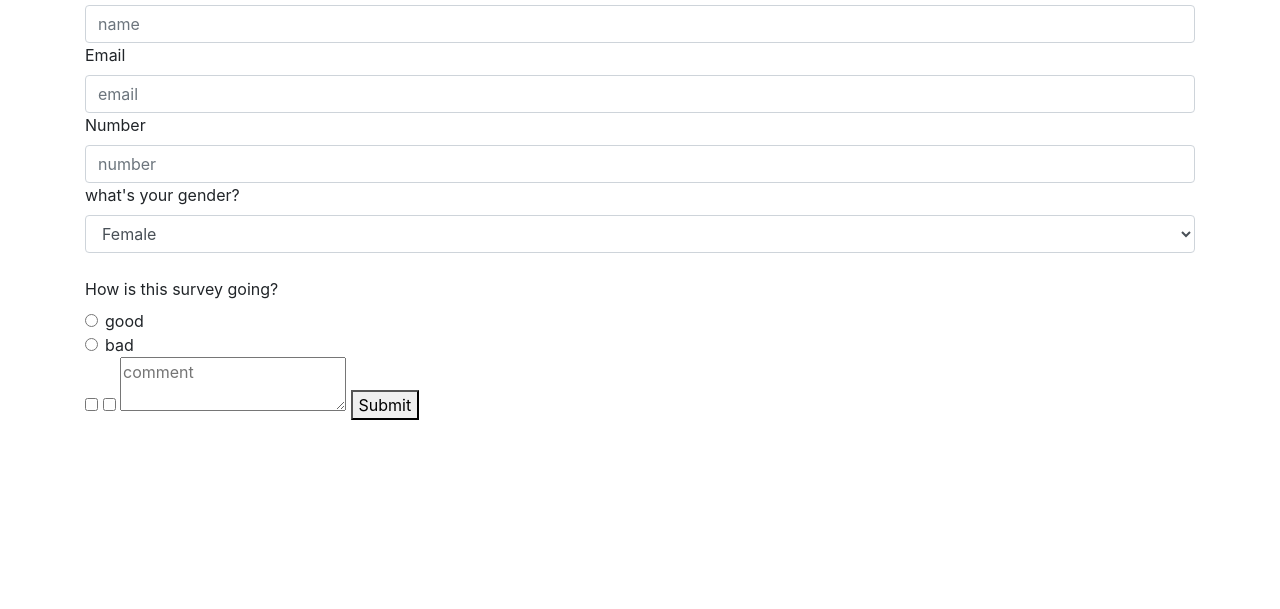
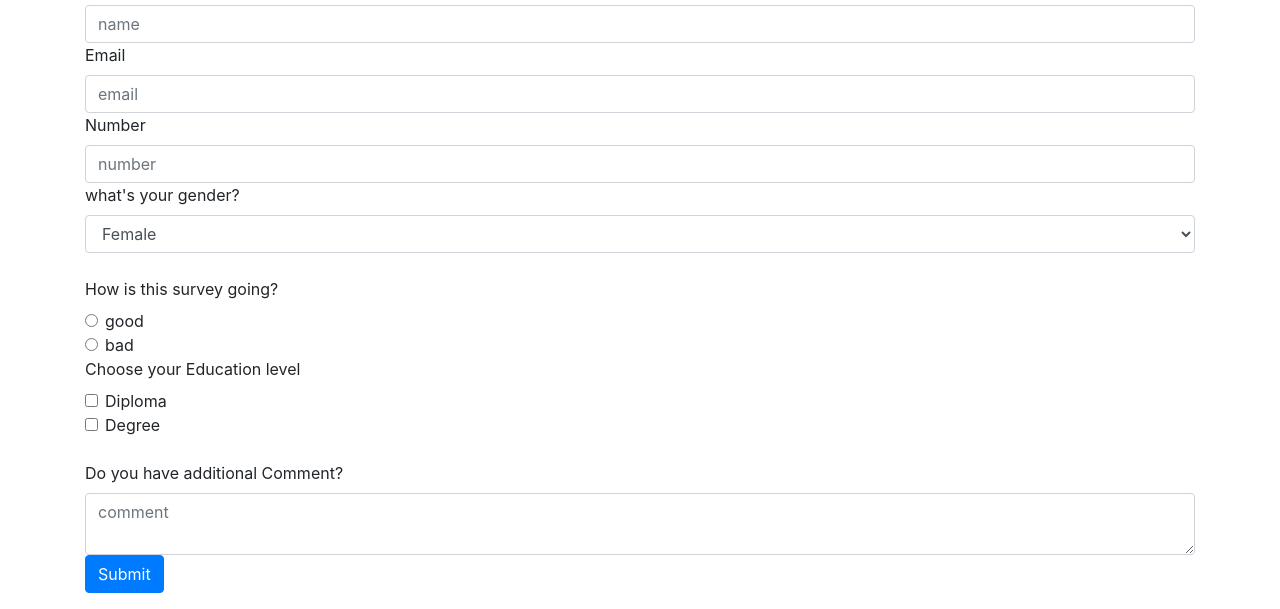
Before and after one commit to tomasesquivelgc/HTML-challenge, a plain HTML site: page index.html in a window 1280 px wide. Shown: the part 224-833 px from the top of the page. Before the commit the page ends 800 px from the top, so only its background shows below. Drawn offline with nearby package versions, Linux system fonts and the light colour scheme.

Commit message:
final form

```diff
--- a/index.html
+++ b/index.html
@@ -52,11 +52,21 @@
 	<input class="form-check-input" type="radio" name="radiovalue" value="2" id="radiovalue2">
 	<label class="form-check-label" for="radiovalue2">bad</label>
 </div>
-  <input type="checkbox" value="good">
-	<input type="checkbox" value="bad">
-
-  <textarea type="text" placeholder="comment"></textarea>
-	<button type="submit" id="submit">Submit</button>
+<label class="form-label">Choose your Education level </label>
+<div class="form-check">
+  <input class="form-check-input" type="checkbox" value="diploma" id="goodCheck">
+  <label class="form-check-label" for="goodCheck"> Diploma </label>
+</div>
+<div class="form-check">
+	<input class="form-check-input" type="checkbox" value="dgree" id="badCheck">
+	<label class="form-check-label" for="badCheck"> Degree </label>
+	</div>
+	<br/>
+	<div class="form-floating">
+	<label  for="comment">Do you have additional Comment? </label>
+  <textarea class="form-control" type="text" placeholder="comment" id="comment" ></textarea>
+	</div>
+	<button class="btn btn-primary" type="submit" id="submit">Submit</button>
 	</form>
 
    </div>
```
